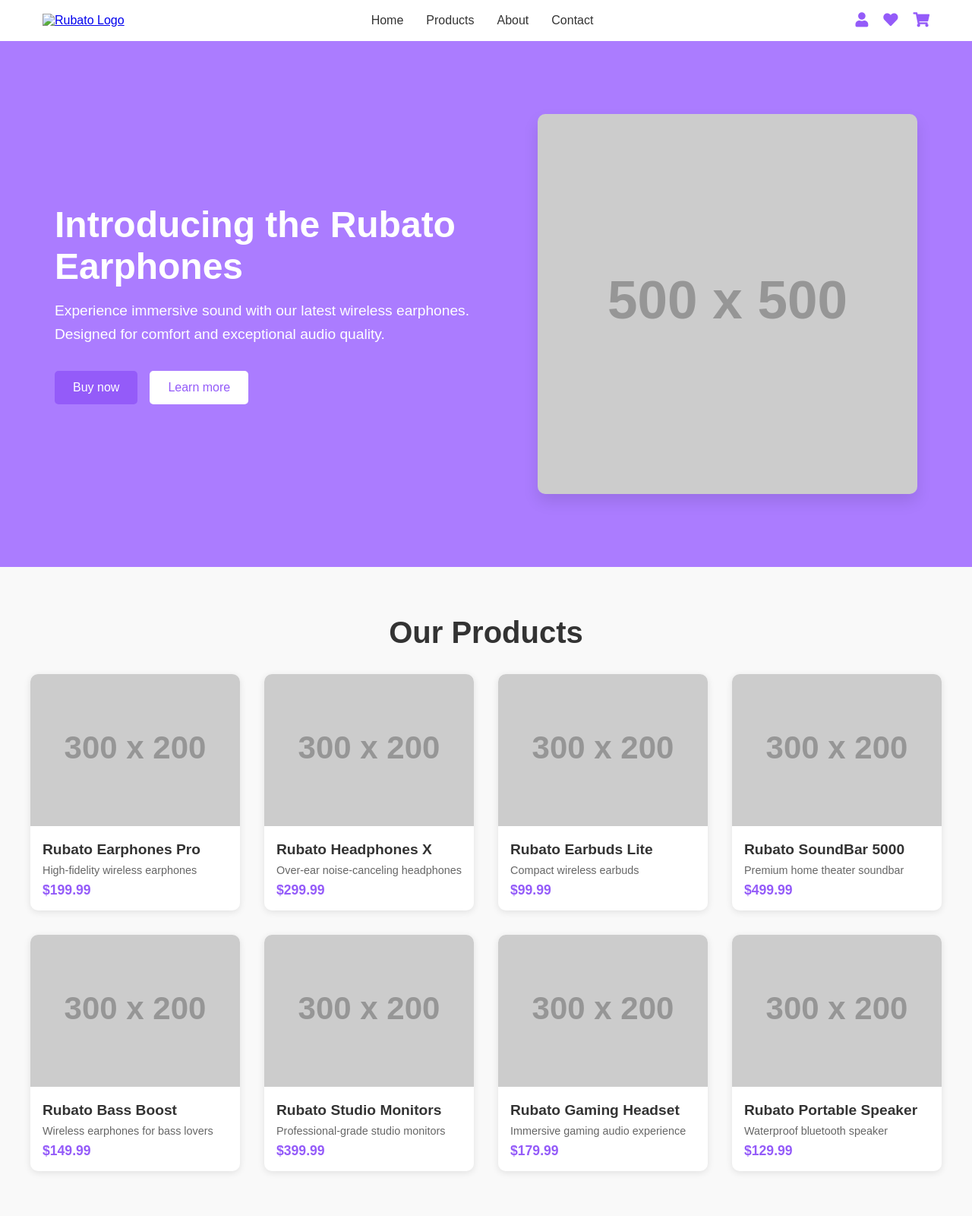
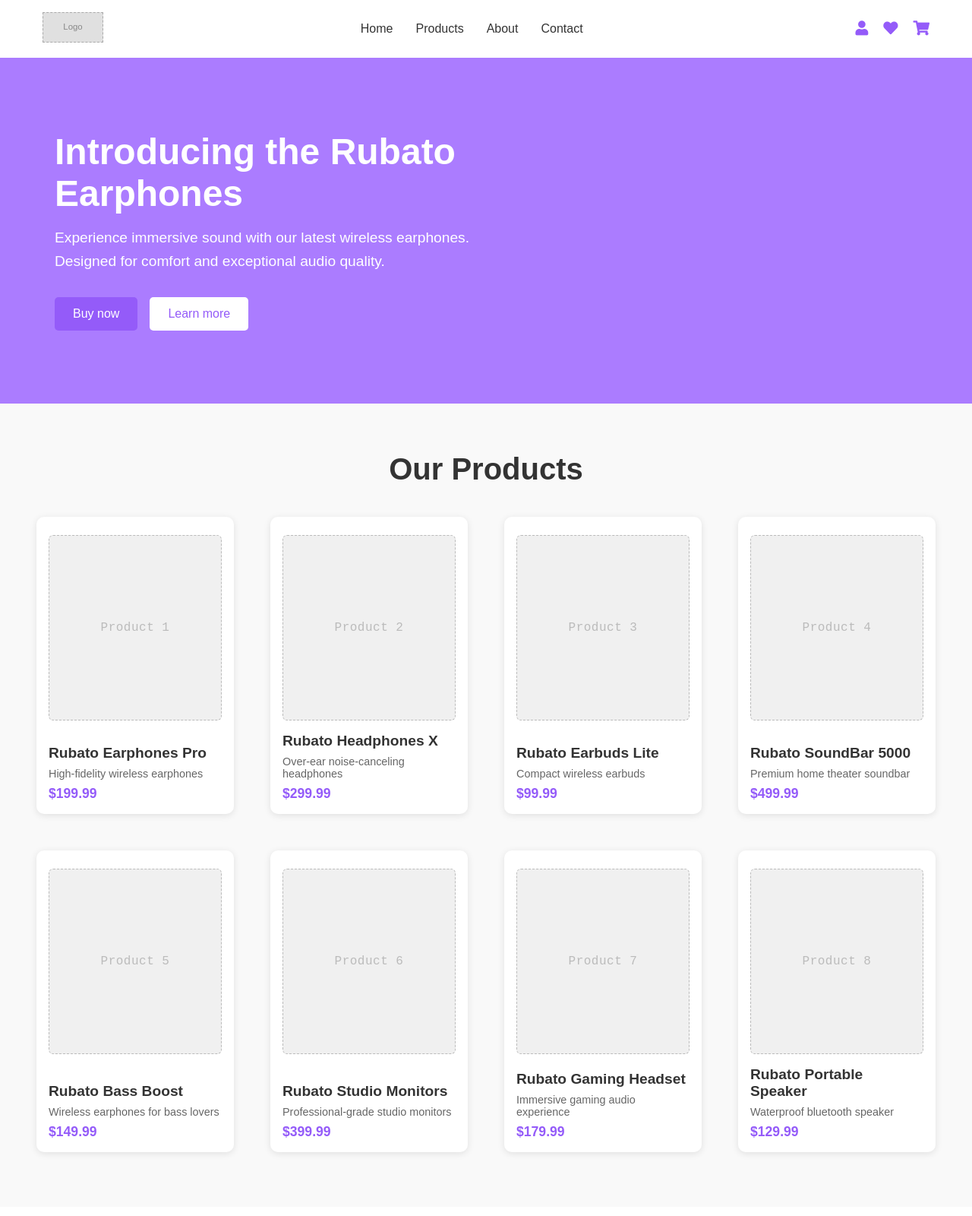
Before and after one commit to timonim/timonim.github.io, a plain HTML site: page Rubato/Wireframe_Rubato.html in a window 1280 px wide. Shown: the top 1600 px of the page at 76% size. Drawn offline with Linux system fonts and the light colour scheme; placeholder pictures from the web are drawn by us.

Commit message:
hotfixes_rubato_wireframe_improvement_design_tweaks_border_radius_Fanbase borders

```diff
--- a/Rubato/Wireframe_Rubato.html
+++ b/Rubato/Wireframe_Rubato.html
@@ -11,10 +11,12 @@
 
   <body>
     <!-- Header -->
-    <header class="header">
+    <header class="header wireframe-box">
       <nav class="nav">
-        <div class="logo">
-          <a href="#"><img src="rubato-Logo Tet.svg" alt="Rubato Logo"></a>
+        <div class="logo wireframe-img">
+          <a href="#">
+            <svg width="80" height="40" viewBox="0 0 80 40" style="background:#e0e0e0;border:1px dashed #aaa;"><text x="50%" y="50%" dominant-baseline="middle" text-anchor="middle" fill="#888" font-size="12">Logo</text></svg>
+          </a>
         </div>
         <ul class="nav-categories">
           <li class="nav-item"><a href="#" class="nav-link">Home</a></li>
@@ -31,54 +33,59 @@
     </header>
 
    <!-- Hero Section -->
-<section class="hero">
+<section class="hero wireframe-box">
     <div class="container">
         <div class="hero-content">
             <h1>Introducing the Rubato Earphones</h1>
             <p>Experience immersive sound with our latest wireless earphones. Designed for comfort and exceptional audio quality.</p>
             <div class="hero-buttons">
-                <a href="#" class="btn btn-primary">Buy now</a>
-                <a href="#" class="btn btn-secondary">Learn more</a>
+                <a href="#" class="btn btn-primary wireframe-btn">Buy now</a>
+                <a href="#" class="btn btn-secondary wireframe-btn">Learn more</a>
             </div>
-        </div>
-        <div class="hero-image">
-            <img src="https://via.placeholder.com/500x500?text=Earphones" alt="Rubato Earphones">
         </div>
     </div>
 </section>
 
     <!-- Product Gallery -->
-<section class="product-gallery">
+<section class="product-gallery wireframe-box">
     <div class="product-content">
         <h2>Our Products</h2>
         <div class="product-grid">
             <!-- Row 1 -->
-            <div class="product-card">
-                <img src="https://via.placeholder.com/300x200?text=Product+1" alt="Product 1">
+            <div class="product-card wireframe-card">
+                <div class="wireframe-img">
+                  <div class="wireframe-img-placeholder">Product 1</div>
+                </div>
                 <div class="product-details">
                     <h3>Rubato Earphones Pro</h3>
                     <p>High-fidelity wireless earphones</p>
                     <span class="price">$199.99</span>
                 </div>
             </div>
-            <div class="product-card">
-                <img src="https://via.placeholder.com/300x200?text=Product+2" alt="Product 2">
+            <div class="product-card wireframe-card">
+                <div class="wireframe-img">
+                  <div class="wireframe-img-placeholder">Product 2</div>
+                </div>
                 <div class="product-details">
                     <h3>Rubato Headphones X</h3>
                     <p>Over-ear noise-canceling headphones</p>
                     <span class="price">$299.99</span>
                 </div>
             </div>
-            <div class="product-card">
-                <img src="https://via.placeholder.com/300x200?text=Product+3" alt="Product 3">
+            <div class="product-card wireframe-card">
+                <div class="wireframe-img">
+                  <div class="wireframe-img-placeholder">Product 3</div>
+                </div>
                 <div class="product-details">
                     <h3>Rubato Earbuds Lite</h3>
                     <p>Compact wireless earbuds</p>
                     <span class="price">$99.99</span>
                 </div>
             </div>
-            <div class="product-card">
-                <img src="https://via.placeholder.com/300x200?text=Product+4" alt="Product 4">
+            <div class="product-card wireframe-card">
+                <div class="wireframe-img">
+                  <div class="wireframe-img-placeholder">Product 4</div>
+                </div>
                 <div class="product-details">
                     <h3>Rubato SoundBar 5000</h3>
                     <p>Premium home theater soundbar</p>
@@ -87,32 +94,40 @@
             </div>
 
             <!-- Row 2 -->
-            <div class="product-card">
-                <img src="https://via.placeholder.com/300x200?text=Product+5" alt="Product 5">
+            <div class="product-card wireframe-card">
+                <div class="wireframe-img">
+                  <div class="wireframe-img-placeholder">Product 5</div>
+                </div>
                 <div class="product-details">
                     <h3>Rubato Bass Boost</h3>
                     <p>Wireless earphones for bass lovers</p>
                     <span class="price">$149.99</span>
                 </div>
             </div>
-            <div class="product-card">
-                <img src="https://via.placeholder.com/300x200?text=Product+6" alt="Product 6">
+            <div class="product-card wireframe-card">
+                <div class="wireframe-img">
+                  <div class="wireframe-img-placeholder">Product 6</div>
+                </div>
                 <div class="product-details">
                     <h3>Rubato Studio Monitors</h3>
                     <p>Professional-grade studio monitors</p>
                     <span class="price">$399.99</span>
                 </div>
             </div>
-            <div class="product-card">
-                <img src="https://via.placeholder.com/300x200?text=Product+7" alt="Product 7">
+            <div class="product-card wireframe-card">
+                <div class="wireframe-img">
+                  <div class="wireframe-img-placeholder">Product 7</div>
+                </div>
                 <div class="product-details">
                     <h3>Rubato Gaming Headset</h3>
                     <p>Immersive gaming audio experience</p>
                     <span class="price">$179.99</span>
                 </div>
             </div>
-            <div class="product-card">
-                <img src="https://via.placeholder.com/300x200?text=Product+8" alt="Product 8">
+            <div class="product-card wireframe-card">
+                <div class="wireframe-img">
+                  <div class="wireframe-img-placeholder">Product 8</div>
+                </div>
                 <div class="product-details">
                     <h3>Rubato Portable Speaker</h3>
                     <p>Waterproof bluetooth speaker</p>
@@ -124,49 +139,49 @@
 </section>
 
 <!-- Features Section -->
-<section class="features">
+<section class="features wireframe-box">
     <div class="container">
         <h2>Why Choose Rubato</h2>
         <div class="feature-cards">
-            <div class="feature-card">
+            <div class="feature-card wireframe-card">
                 <i class="fas fa-headphones"></i>
                 <h3>Superior Sound Quality</h3>
                 <p>Experience crystal-clear audio with our advanced sound engineering technology.</p>
-                <a href="#" class="btn btn-primary">Learn More</a>
+                <a href="#" class="btn btn-primary wireframe-btn">Learn More</a>
             </div>
-            <div class="feature-card">
+            <div class="feature-card wireframe-card">
                 <i class="fas fa-battery-full"></i>
                 <h3>Long-lasting Battery</h3>
                 <p>Enjoy up to 30 hours of playtime with our long-lasting battery technology.</p>
-                <a href="#" class="btn btn-primary">Discover</a>
+                <a href="#" class="btn btn-primary wireframe-btn">Discover</a>
             </div>
         </div>
     </div>
 </section>
 
 <!-- Support Section -->
-<section class="support">
+<section class="support wireframe-box">
     <div class="container">
         <h2>Customer Support</h2>
         <div class="support-cards">
-            <div class="support-card">
+            <div class="support-card wireframe-card">
                 <i class="fas fa-comments"></i>
                 <h3>24/7 Customer Service</h3>
                 <p>Our dedicated team is always ready to assist you with any queries or concerns.</p>
-                <a href="#" class="btn btn-primary">Contact Us</a>
+                <a href="#" class="btn btn-primary wireframe-btn">Contact Us</a>
             </div>
-            <div class="support-card">
+            <div class="support-card wireframe-card">
                 <i class="fas fa-shield-alt"></i>
                 <h3>2-Year Warranty</h3>
                 <p>All our products come with a comprehensive 2-year warranty for your peace of mind.</p>
-                <a href="#" class="btn btn-primary">Learn More</a>
+                <a href="#" class="btn btn-primary wireframe-btn">Learn More</a>
             </div>
         </div>
     </div>
 </section>
 
     <!-- Footer -->
-    <footer class="footer">
+    <footer class="footer wireframe-box">
       <div class="footer-content">
         <div class="social-media">
           <ul class="social-list">
--- a/Rubato/Wireframe_styles.css
+++ b/Rubato/Wireframe_styles.css
@@ -220,11 +220,20 @@ body {
 }
 
 .product-card {
- background-color: var(--white);
-        border-radius: 10px;
+    background-color: var(--white);
+    border-radius: 10px;
     box-shadow: 0 2px 10px rgba(0, 0, 0, 0.1);
     overflow: hidden;
     transition: transform 0.3s ease;
+    padding: 1.5rem 1rem 1rem 1rem; /* Added more padding for wireframe look */
+    border: 2px #bbb; /* Wireframe style border */
+    min-height: 320px; /* Ensures cards are visually balanced even with SVGs */
+    display: flex;
+    flex-direction: column;
+    align-items: center;
+    margin: 0.5rem;
+    justify-content: space-between;
+    gap: 1rem;
 }
 
 .product-card:hover {
@@ -239,9 +248,35 @@ body {
     object-fit: cover;
 }
 
+.product-card .wireframe-img {
+    width: 100%;
+    display: flex;
+    justify-content: center;
+}
+
+.wireframe-img-placeholder {
+    width: 100%;
+    height: 100%;
+    aspect-ratio: 1;
+    background: #f0f0f0;
+    border: 1.5px dashed #bbb;
+    display: flex;
+    align-items: center;
+    justify-content: center;
+    color: #bbb;
+    font-size: 1rem;
+    margin-bottom: 1rem;
+    border-radius: 6px;
+    font-family: monospace, monospace;
+    letter-spacing: 0.5px;
+    text-align: center;
+}
+
 .product-details {
       color: var(--text-color);
-    padding: 1rem;
+    padding: 0;
+    width: 100%;
+    text-align: left;
 }
 
 .product-details h3 {
@@ -261,6 +296,7 @@ body {
     font-size: 1.1rem;
     font-weight: bold;
     color: var(--main-color);
+    margin-top: 0.5rem;
 }
 
 /* Responsive design for smaller screens */
--- a/style.css
+++ b/style.css
@@ -249,7 +249,7 @@ i {
 }
 
 /* Media Queries */
-@media (max-width: 1080px) {
+@media (max-width: 1200px) {
   body {
     margin: 0 6vw;
   }
@@ -278,7 +278,7 @@ i {
   flex-direction: column;
   overflow: visible;
   text-overflow: ellipsis;
-	font-size: clamp(1.8em, 6vw, 6rem);
+	font-size: clamp(2em, 6vw, 6rem);
   flex-grow: 1;
   align-items: center;
   justify-content: center;
@@ -664,6 +664,12 @@ i {
   border-radius: 24px;
 }
 
+@media screen and (max-width: 768px) {
+  .front img, .back img {
+    border-radius: 16px;
+  }
+}
+
 .back {
   transform: rotateY(180deg);
 }
@@ -712,20 +718,20 @@ iframe {
 /* Text styles */
 
 h1 {
-  font-size: clamp(2rem, 10vw, 5rem);
+  font-size: clamp(2rem, 8vw, 4rem);
   margin: 0;
   line-height: 110%;
-  font-weight: 400;
+  font-weight: 500;
 }
 
 h2 {
-  font-size: clamp(1.1rem, 4vw, 2.2rem);
+  font-size: clamp(1.3rem, 4vw, 2.2rem);
   max-width: 80%;
-  font-weight: 600;
+  font-weight: 500;
 }
 
 h3 {
-  font-size: clamp(1.1rem, 3vw, 2rem);
+  font-size: clamp(1.2rem, 3vw, 2rem);
   font-weight: 500;
 }
 
@@ -890,6 +896,7 @@ p {
     padding: 0em 0.8em;
     height: 40px;
     width: max-content;
+    border-radius: 24px;
   }
 }
 
@@ -900,11 +907,11 @@ p {
 .hero {
   width: 100%;
   height: 60vh;
-/* padding: 0; */
 padding: 8vw;
 box-sizing: border-box;
 min-height: 86vh;
   max-width: auto;
+  border-radius: 24px;
 }
 
 .bio-section { /* Add this rule */
@@ -1125,7 +1132,8 @@ a:hover {
   .project {
     flex-direction: column;
     gap: 1em;
-    padding: 1.6em;
+    padding: 6vw;
+    border-radius: 24px;
   }
 
   .project-title {
@@ -1144,9 +1152,9 @@ a:hover {
     transform: translateX(0%);
     opacity: 1;
   }
-
   .works img {
     width: 100%;
+    border-radius: 16px;
   }
 }
 
@@ -1277,9 +1285,9 @@ footer p {
     gap: 4%;
 
   }
-
   .social-card {
     padding: 1.6em;
+    border-radius: 24px;
   }
 }
 
@@ -1410,6 +1418,12 @@ video {
 	border-radius: 24px;
 }
 
+@media screen and (max-width: 768px) {
+  video {
+    border-radius: 16px;
+  }
+}
+
 /* Styles for the desktop image */
 .desktop-image {
   display: block; /* Show the image on desktop */
@@ -1441,6 +1455,12 @@ video {
   height: 0;
 }
 
+@media screen and (max-width: 768px) {
+  .youtube-video {
+    border-radius: 16px;
+  }
+}
+
 .project-gallery {
   display: flex;
   flex-direction: column;
@@ -1471,13 +1491,17 @@ video {
   display: flex;
   flex: 1 1 auto;
   height: 100%;
-}
-
-.flex-item img {
+}  .flex-item img {
     border-radius: 24px;
     object-fit: contain;
     width: 100%;
     height: auto;
+  }
+
+  @media screen and (max-width: 768px) {
+    .flex-item img {
+      border-radius: 16px;
+    }
   }
 
   #flex-caption {
@@ -1512,9 +1536,7 @@ video {
   flex-direction: column;
   flex-basis: 23%;
   gap: 2.4vw;
-}
-
-.column-gallery-flex img,
+}  .column-gallery-flex img,
   .column-gallery-flex video {
     vertical-align: middle;
     width: 100%;
@@ -1527,16 +1549,24 @@ video {
       gap: 5vw;
     }
 
+    .column-gallery-flex img,
+    .column-gallery-flex video {
+      border-radius: 16px;
+    }
+
     #gallery-flex {
       gap: 5vw;
     }
-}
-
-@media screen and (max-width: 768px) {
+  }  @media screen and (max-width: 768px) {
     .column-gallery-flex {
       flex-basis: 100%; /* Set the initial size to 100% */
       max-width: 100%; /* Set the maximum width to 100% */
       gap: 5vw;
+    }
+
+    .column-gallery-flex img,
+    .column-gallery-flex video {
+      border-radius: 16px;
     }
 
     #gallery-flex {
@@ -1578,7 +1608,7 @@ p {
 .bento-box {
   display: flex;
   padding: 8%;
-  font-size: clamp(1.2rem, 1.6vw, 2rem);
+  font-size: clamp(1.2rem, 1.6vw, 1.6rem);
   font-weight: 600;
   line-height: 120%;
   letter-spacing: -0.5px;
@@ -1604,6 +1634,7 @@ p {
   .bento-box {
     flex: auto;
     padding: 8%;
+    border-radius: 16px;
   }
 }
 
@@ -1648,6 +1679,10 @@ p {
   .grid-container {
     grid-template-columns: repeat(1, 1fr) !important;
     grid-gap: 2vw;
+  }
+
+  .grid-container img {
+    border-radius: 16px;
   }
 
   .grid-item-large {
@@ -1678,6 +1713,12 @@ p {
   box-shadow: var(--shadow-elevation-low);
 }
 
+@media screen and (max-width: 768px) {
+  #bio-card {
+    border-radius: 24px;
+  }
+}
+
 #value-title {
   width: 100%;
 }
@@ -1744,7 +1785,8 @@ p {
 
   .project-container {
     padding: 8vw 6vw;
-    gap: 12vw;
+    gap: 8vw;
+    border-radius: 16px;
   }
   .project-description {
     max-width: 100%;
@@ -1757,7 +1799,7 @@ p {
 
   .project-gallery,
   .flex-container-row {
-    gap: 5vw;
+    gap: 4vw;
     flex-direction: column;
   }
 
@@ -1770,6 +1812,12 @@ p {
 #rubato-mockups {
   background: linear-gradient(35deg, #b78de4, #f0f0f0);
   border-radius: 24px;
+}
+
+@media screen and (max-width: 768px) {
+  #rubato-mockups {
+    border-radius: 16px;
+  }
 }
 
 .mockup-container {
@@ -1869,7 +1917,7 @@ p {
   }
 .mockup{
     width: 16vw;
-    border-radius: 16px;
+    border-radius: 8px;
   }
 
 .mockup:nth-child(1) {
@@ -1885,3 +1933,11 @@ p {
   transform: translateY(32%) translateX(8%) rotateY(-12deg) rotateZ(5deg) scale(0.96);
 }
 }
+
+/* Section Divider */
+.section-divider {
+  border: none;
+  border-bottom: 1.5px solid #d8d8d8;
+  width: 100%;
+  background: none;
+}
```
Also changed, not shown: Fanbase/Fanbase.html (+3 -3 lines). Lines whose indentation alone changed are shown as unchanged.
